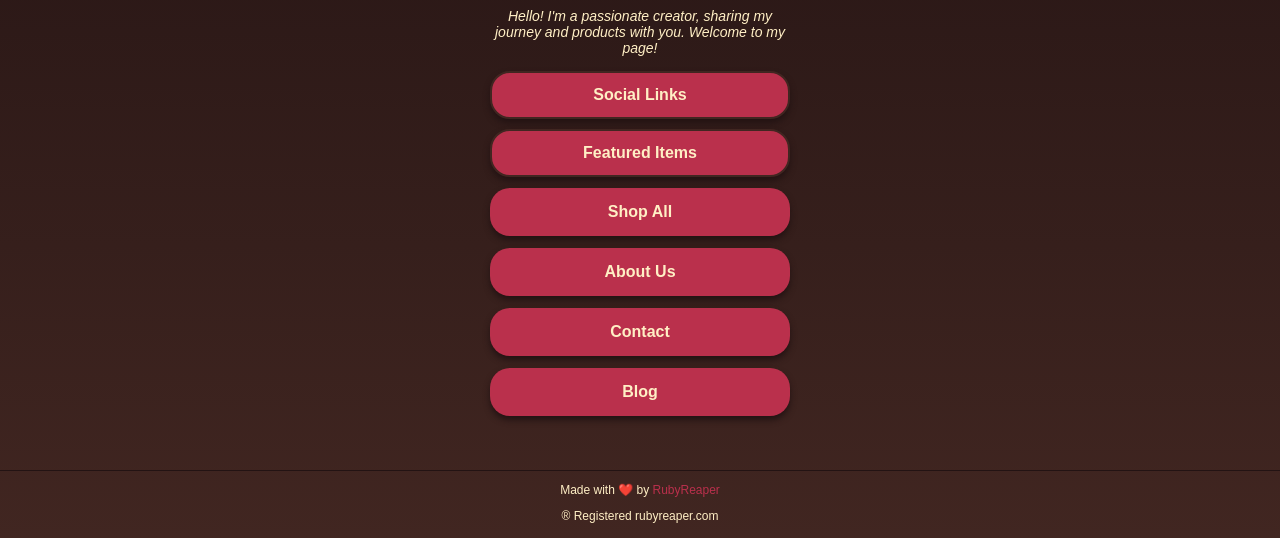
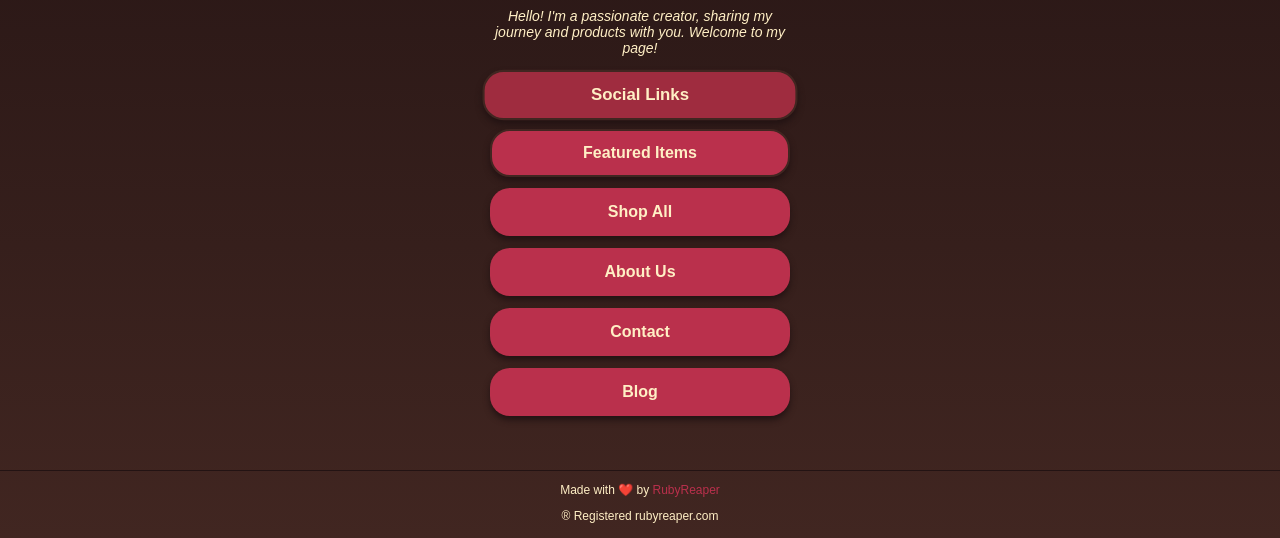
Before and after one commit to RubyEyedReaper/link-tree, a plain HTML site: page index.html in a window 1280 px wide. In both pictures the pointer is over the button "Social Links". Shown: the part 262-800 px from the top of the page. Drawn offline with Linux system fonts and the light colour scheme.

Commit message:
Update index.html
added hover effect on drop down menus

Signed-off-by: Ruby <122189188+RubyEyedReaper@users.noreply.github.com>

```diff
--- a/index.html
+++ b/index.html
@@ -50,6 +50,7 @@
             animation: fadeIn 15s infinite;
             white-space: nowrap;
         }
+
         /* Keyframes for fade-in and fade-out for each slide */
         @keyframes fadeSlide {
             0%, 20% { opacity: 1; }  /* Fade in during the first 4 seconds */
@@ -81,7 +82,6 @@
             animation: fadeSlide 20s infinite;
             animation-delay: 20s;  /* Slide 5 starts at 20s */
         }
-
 
         /* Reset body margins and padding */
         body {
@@ -165,6 +165,12 @@
             box-shadow: 0px 4px 6px #231313;
         }
 
+        /* Hover Effect for Dropdown Buttons */
+        .dropdown-button:hover {
+            background-color: #9f2c3f; /* Same as button hover effect */
+            transform: scale(1.05); /* Slight zoom effect */
+        }
+
         /* Dropdown Content */
         .dropdown-content {
             display: none;
@@ -195,8 +201,10 @@
             transition: background-color 0.3s ease;
         }
 
+        /* Hover Effect for Links inside Dropdown */
         .dropdown-content a:hover {
             background-color: #9f2c3f; /* Slightly darker color on hover */
+            transform: scale(1.05); /* Slight zoom effect */
         }
 
         /* Icon Styles */
@@ -356,7 +364,6 @@
                 </a>
             </div>
         </div>
-
         <!-- Container for Other Buttons -->
         <div class="button-container" id="button-container">
             <a href="https://shop.rubyreaper.com" class="link-tree-button" id="shop-all">Shop All</a>
```
Lines whose indentation alone changed are shown as unchanged.
